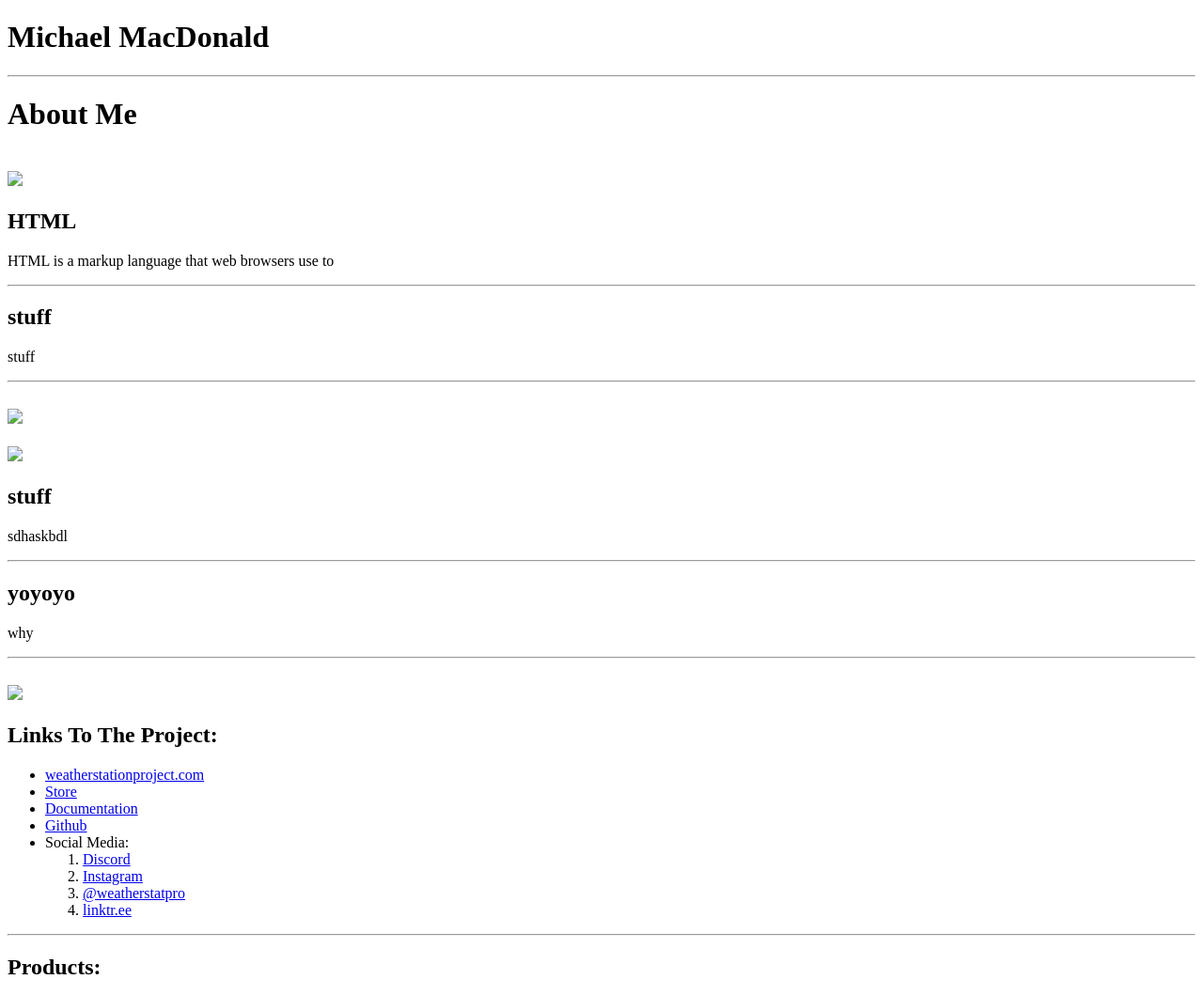
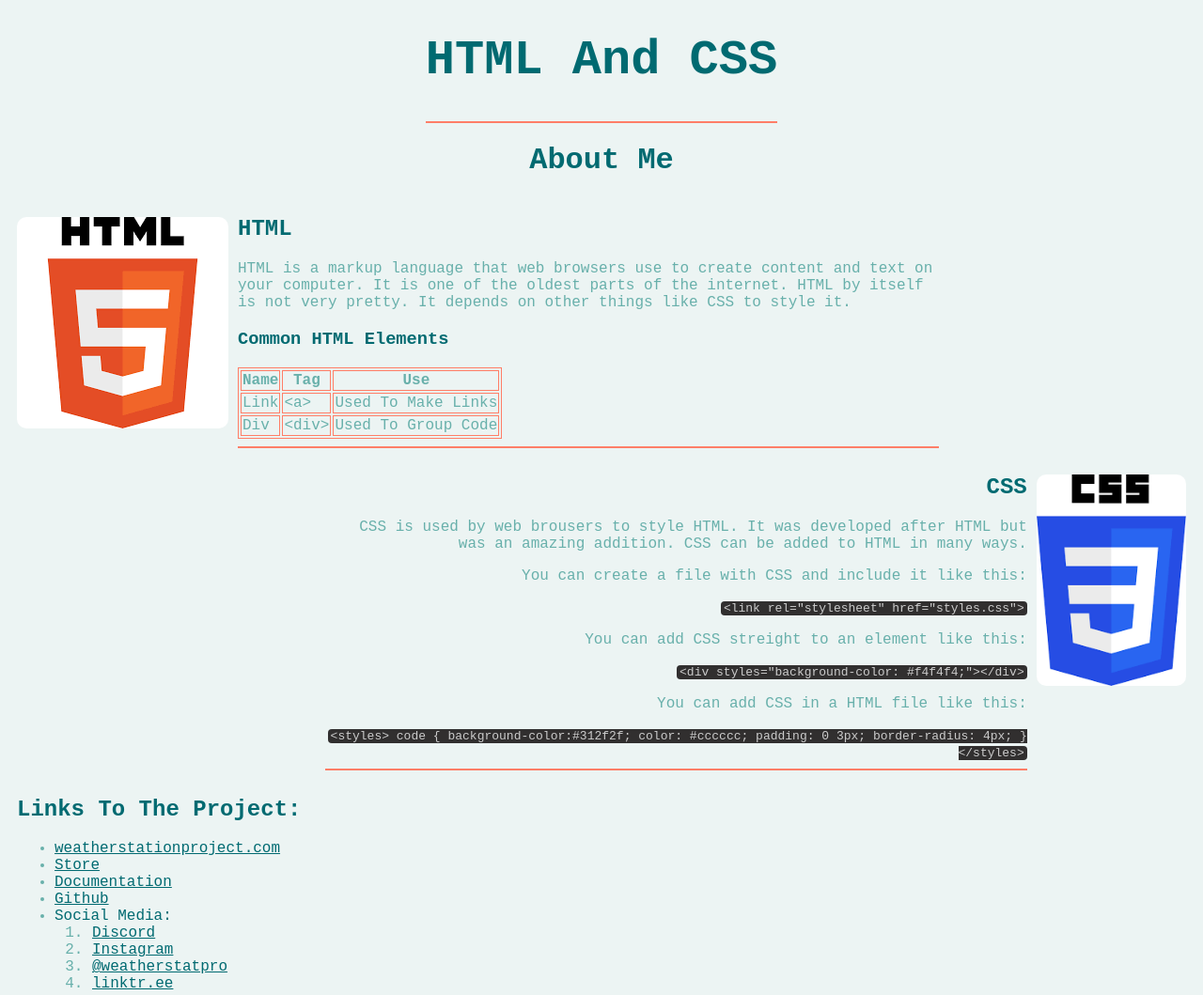
Before and after one commit to Michael2MacDonald/css-webpage, a plain HTML site: page index.html in a window 1280 px wide. Shown: the top 1059 px of the page at 94% size. Drawn offline with Linux system fonts and the light colour scheme.

Commit message:
a bunch of edits and work

```diff
--- a/index.html
+++ b/index.html
@@ -1,52 +1,68 @@
 <!DOCTYPE html>
 <head>
-
-    <title>Basic Webpage</title>
+    <title>CSS Webpage</title>
     <meta name="author" content="Michael MacDonald">
-
+    <link rel="stylesheet" href="styles.css">
 </head>
 <body>
     <div class="header center">
-        <h1 class="title">Michael MacDonald</h1>
+        <h1 class="title">HTML And CSS</h1>
         <hr class="divider">
     </div>
 
     <div class="body">
 
         <div class="section">
-            <div class="header center"><h1>About Me</h1></div>
+            <div class="center"><h1>About Me</h1></div>
 
             <div class="flex-box">
-                <a><img src="sheldon.jpg" height="225px" style="margin-top: 20px;" class="left"></a>
+                <a><img src="html.png" height="225px" style="margin-top: 20px;" class="left"></a>
                 <div class="content">
-                    <h2 class="header">HTML</h2>
-                    <p>HTML is a markup language that web browsers use to</p>
+                    <h2>HTML</h2>
+                    <p>HTML is a markup language that web browsers use to create content and text on your computer. It is one of the oldest parts of the internet. HTML by itself is not very pretty. It depends on other things like CSS to style it.</p>
+                    <h3 class="header">Common HTML Elements</h2>
+                    <table>
+                        <tr>
+                            <th>Name</th>
+                            <th>Tag</th>
+                            <th>Use</th>
+                        </tr>
+                        <tr>
+                            <td>Link</td>
+                            <td>&lt;a&gt;</td>
+                            <td>Used To Make Links</td>
+                        </tr>
+                        <tr>
+                            <td>Div</td>
+                            <td>&lt;div&gt;</td>
+                            <td>Used To Group Code</td>
+                        </tr>
+                    </table>
                     <hr class="divider">
                 </div>
             </div>
             <div class="flex-box">
                 <div class="content right">
-                    <h2 class="header">stuff</h2>
-                    <p>stuff</p>
+                    <h2>CSS</h2>
+                    <p>CSS is used by web brousers to style HTML. It was developed after HTML but was an amazing addition. CSS can be added to HTML in many ways.</p>
+                    <p>You can create a file with CSS and include it like this:</p>
+                    <code>&lt;link rel="stylesheet" href="styles.css"&gt;</code>
+                    <p>You can add CSS streight to an element like this:</p>
+                    <code>&lt;div styles="background-color: #f4f4f4;"&gt;&lt;/div&gt;</code>
+                    <p>You can add CSS in a HTML file like this:</p>
+                    <code>
+                        &lt;styles&gt;
+                        code {
+                            background-color:#312f2f;
+                            color: #cccccc;
+                            padding: 0 3px;
+                            border-radius: 4px;
+                        }
+                        &lt;/styles&gt;
+                    </code>
                     <hr class="divider">
                 </div>
-                <a><img src="rpi2b.jpg" height="225px" style="margin-top: 20px;" class="right"></a>
-            </div>
-            <div class="flex-box">
-                <a href="https://github.com/Michael2MacDonald/Arduino-Desktop-Project"><img src="arduinodesktopproject.png" height="225px" style="margin-top: 20px;" class="left"></a>
-                <div class="content left">
-                    <h2 class="header">stuff</h2>
-                    <p>sdhaskbdl</p>
-                    <hr class="divider">
-                </div>
-            </div>
-            <div class="flex-box">
-                <div class="content right">
-                    <h2 class="header">yoyoyo</h2>
-                    <p>why</p>
-                    <hr class="divider">
-                </div>
-                <a href="https://store.weatherstationproject.com/"><img src="Front-Black-Square.jpg" height="225px" style="margin-top: 20px;" class="right"></a>
+                <a><img src="css.png" height="225px" style="margin-top: 20px;" class="right"></a>
             </div>
         </div>
 
--- a/styles.css
+++ b/styles.css
@@ -17,7 +17,13 @@ img {
 table, th, td {
     border: 1px solid #ff7e67;
 }
-.header {
+code {
+    background-color:#312f2f;
+    color: #cccccc;
+    padding: 0 3px;
+    border-radius: 4px;
+}
+h1, h2, h3 {
     /* color: #303030; */
     color: #006a71;
 }
@@ -38,14 +44,14 @@ table, th, td {
     margin-right: auto;
     text-align: left;
 }
-img.left {
+.section img.left {
     margin-right: 10px;
 }
 .right {
     margin-left: auto;
     text-align: right;
 }
-img.right {
+.section img.right {
     margin-left: 10px;
 }
 .center {
```
Also changed, not shown: css.png (added), html.png (added).
